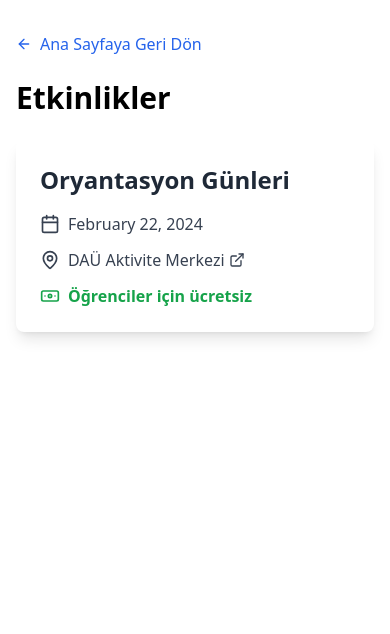
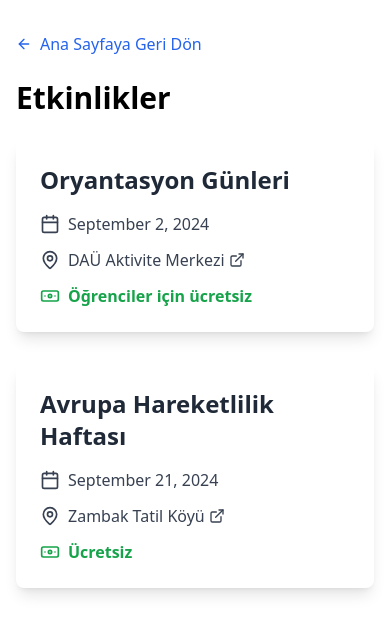
Before and after one commit to atasoya/emu-guide, a Next.js app: page /etkinlikler in a window 390 px wide. Shown: the top 634 px of the page. Built offline with nearby package versions, Linux system fonts and the light colour scheme.

Commit message:
Add European Mobility Week

```diff
--- a/src/app/etkinlikler/page.tsx
+++ b/src/app/etkinlikler/page.tsx
@@ -11,10 +11,18 @@ const events = [
   {
     id: 1,
     name: "Oryantasyon Günleri",
-    date: "2024-02-22",
+    date: "2024-09-2",
     place: "DAÜ Aktivite Merkezi",
     googleMapsUrl: "https://maps.app.goo.gl/w5LpmBR1FN8j3FoL6",
     cost: "Öğrenciler için ücretsiz"
+  },
+  {
+    id: 2,
+    name: "Avrupa Hareketlilik Haftası",
+    date: "2024-09-21",
+    place: "Zambak Tatil Köyü",
+    googleMapsUrl: "https://maps.app.goo.gl/UQ2aVFbn119kQPcV7",
+    cost: "Ücretsiz"
   }
 ]
 
--- a/src/app/events/page.tsx
+++ b/src/app/events/page.tsx
@@ -11,10 +11,18 @@ const events = [
   {
     id: 1,
     name: "Orientation Days",
-    date: "2024-02-22",
+    date: "2024-09-2",
     place: "EMU Activity Center",
     googleMapsUrl: "https://maps.app.goo.gl/w5LpmBR1FN8j3FoL6",
     cost: "Free for students"
+  },
+  {
+    id: 2,
+    name: "European Mobility Week",
+    date: "2024-09-21",
+    place: "Zambak Holiday Village",
+    googleMapsUrl: "https://maps.app.goo.gl/UQ2aVFbn119kQPcV7",
+    cost: "Free"
   }
 ]
 
```
